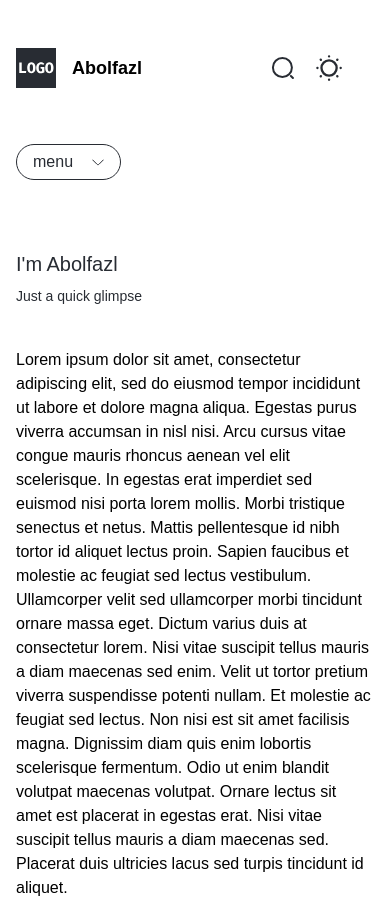
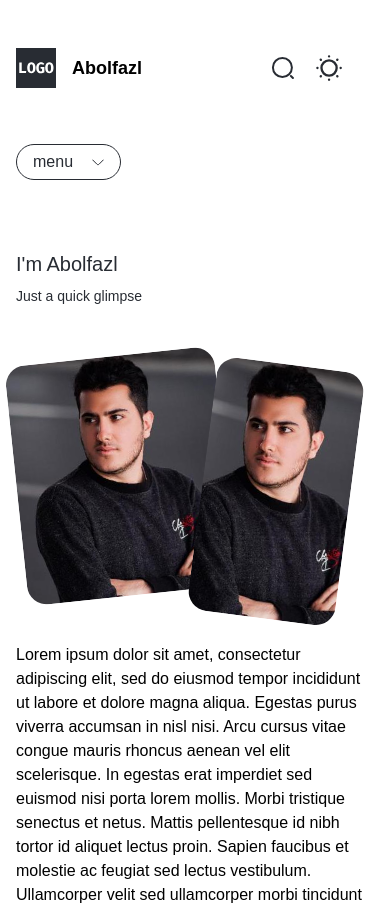
Before and after one commit to abolfazlteam/abolfazl, a Next.js app: page /about-me in a window 390 px wide. Shown: the top 905 px of the page. Built offline with nearby package versions, Linux system fonts and the light colour scheme; a web font is replaced by a local one.

Commit message:
add hero image photos for smaller screens

```diff
--- a/src/app/(about-me)/_components/AboutMeHeroSection.tsx
+++ b/src/app/(about-me)/_components/AboutMeHeroSection.tsx
@@ -1,6 +1,8 @@
 import { Rammetto_One } from "next/font/google";
 import Gallery from "./Gallery";
+import Image from "next/image";
 // import { rammettoOne } from "../fonts";
+import myImage from "../../../../public/images/me.jpeg";
 
 const rammettoOne = Rammetto_One({
   subsets: ["latin"],
@@ -25,8 +27,35 @@ const AboutMeHeroSection = () => {
         </span>
       </header>
 
+      <div className="mb-8 flex items-center justify-center md:hidden">
+        <figure className="relative left-0 top-0 block h-[240px] w-[270px] -rotate-6 self-center overflow-hidden rounded-20 transition-all duration-150 ease-in-out hover:z-10 md:h-[240px] md:w-[320px] md:hover:left-24">
+          <Image
+            src={myImage}
+            alt=""
+            width={300}
+            height={300}
+            priority
+            decoding="sync"
+            // sizes="(max-width: 500px) 50vw, (max-width: 750px) 33vw, (max-width: 995px) 25vw, (max-width: 1125px) 22vw, (max-width: 1280px) 21vw, 33vw"
+            className="h-full w-full object-cover object-center"
+          />
+        </figure>
+        <figure className="relative -left-6 top-4 block h-[255px] w-[190px] rotate-[7.39deg] select-none overflow-hidden rounded-20 transition-all duration-150 ease-in-out hover:z-10 md:left-14 md:top-8 md:h-[250px] md:w-[230px] md:hover:left-16">
+          <Image
+            src={myImage}
+            alt=""
+            width={300}
+            height={300}
+            priority
+            decoding="sync"
+            // sizes="(max-width: 640px) 50vw, (max-width: 1024px) 33vw, (max-width: 1280px) 26vw, (max-width: 1560px) 14vw, 15vw"
+            className="h-full w-full object-cover object-center"
+          />
+        </figure>
+      </div>
+
       {/* images gallery */}
-      <section className="hidden lg:block">
+      <section className="hidden md:block">
         <Gallery />
       </section>
 
--- a/src/app/(about-me)/_components/Gallery.tsx
+++ b/src/app/(about-me)/_components/Gallery.tsx
@@ -1,11 +1,11 @@
 import PhotoCard from "./PhotoCard";
-import sampleImage from "../../../../public/images/blog-hover-img.png";
+import myImage from "../../../../public/images/me.jpeg";
 
 const Gallery = () => {
   return (
     <div className="relative h-[268px]">
       <PhotoCard
-        src={sampleImage}
+        src={myImage}
         width={290}
         height={219}
         rotate={-6}
@@ -14,7 +14,7 @@ const Gallery = () => {
         meta="hi"
       />
       <PhotoCard
-        src={sampleImage}
+        src={myImage}
         width={200}
         height={220}
         rotate={6.3}
@@ -22,7 +22,7 @@ const Gallery = () => {
         index={2}
       />
       <PhotoCard
-        src={sampleImage}
+        src={myImage}
         width={250}
         height={205}
         rotate={-5.4}
@@ -30,7 +30,7 @@ const Gallery = () => {
         index={3}
       />
       <PhotoCard
-        src={sampleImage}
+        src={myImage}
         width={200}
         height={230}
         rotate={7.6}
--- a/src/app/globals.css
+++ b/src/app/globals.css
@@ -164,7 +164,6 @@ html {
   }
 }
 
-body::-webkit-scrollbar {
-  /* hide scrollbars with webkit scrollbar */
-  display: none;
+body {
+  overflow-x: hidden;
 }
```
Also changed, not shown: public/images/me.jpeg (added).
